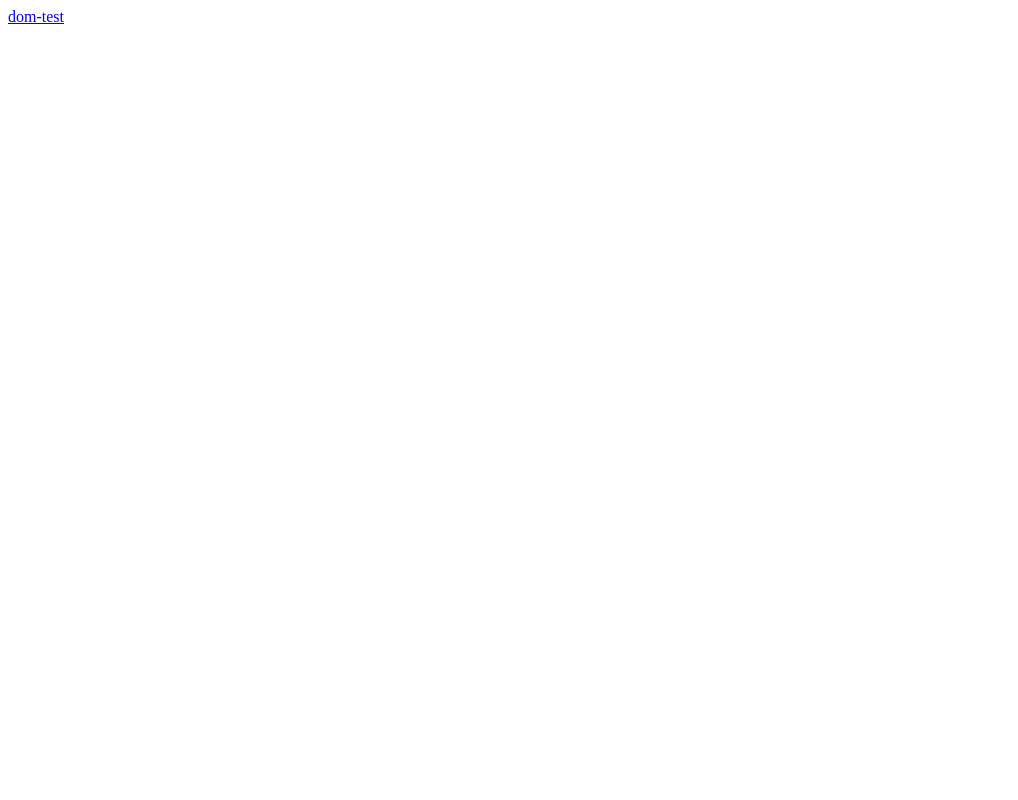
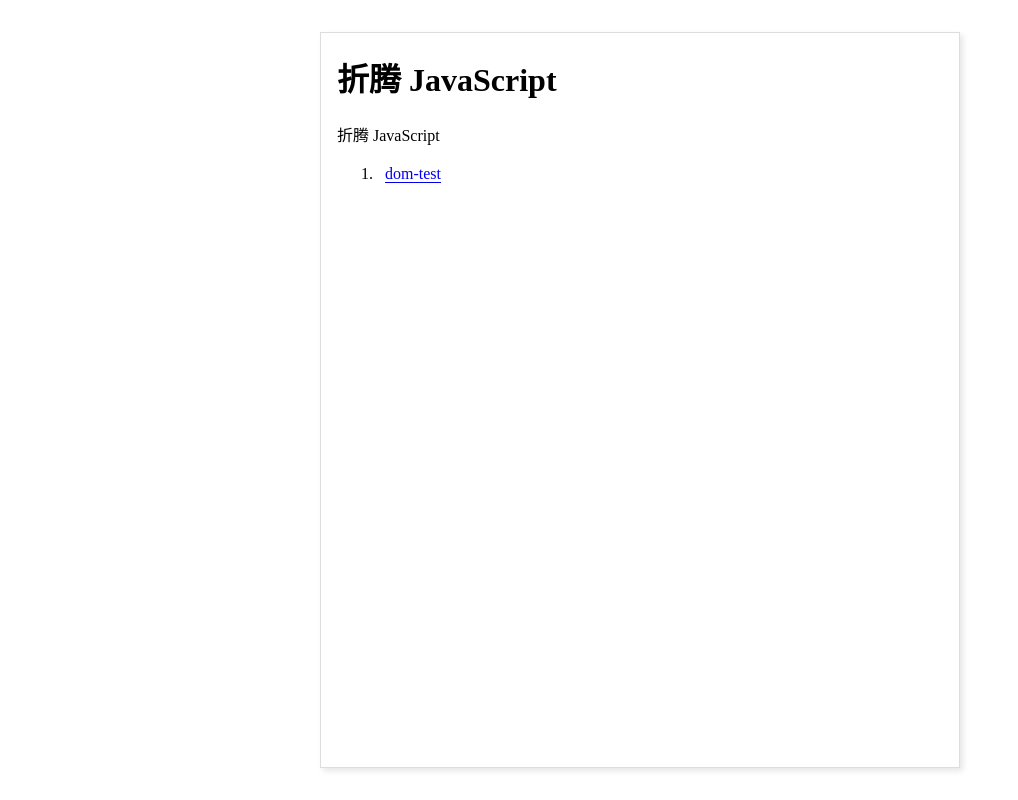
Before and after one commit to xinx1n/wheels, a plain HTML site: page index.html in a window 1280 px wide. Shown: the whole page, without its empty margins (0-1018 px from the left). Drawn offline with Linux system fonts and the light colour scheme.

Commit message:
update index.html

```diff
--- a/index.html
+++ b/index.html
@@ -1,12 +1,58 @@
 <!DOCTYPE html>
 <html lang="zh-CN">
+
 <head>
-	<meta charset="UTF-8">
-	<meta name="viewport" content="width=device-width, initial-scale=1.0">
-	<meta http-equiv="X-UA-Compatible" content="ie=edge">
-	<title>wheels</title>
+    <meta charset="UTF-8">
+    <meta name="viewport" content="width=device-width, initial-scale=1.0">
+    <meta http-equiv="X-UA-Compatible" content="ie=edge">
+    <title>wheels</title>
+    <style>
+    a {
+        text-decoration: none;
+        border-bottom: 1px solid;
+    }
+
+    * {
+        box-sizing: border-box;
+    }
+
+    body {
+        margin: 0;
+        min-height: 100vh;
+        display: flex;
+        justify-content: center;
+    }
+
+    .page {
+        width: 40em;
+        margin: 2em;
+        border: 1px solid #ddd;
+        padding: 0 1em;
+        box-shadow: 3px 3px 6px hsla(0, 0%, 0%, 0.1);
+    }
+
+    ol>li {
+        padding: .2em .5em;
+    }
+
+    ol>li:hover {
+        background: #ddd;
+    }
+
+    ol>li .difficulty {
+        float: right;
+    }
+    </style>
 </head>
+
 <body>
-	<a href="test/dom-test.html">dom-test</a>
+    <div class="page">
+    	<h1>折腾 JavaScript</h1>
+    	<p>折腾 JavaScript</p>
+    	<ol>
+    		<li><a href="test/dom-test.html">dom-test</a></li>
+    	</ol>
+    </div>
 </body>
+
 </html>
```
